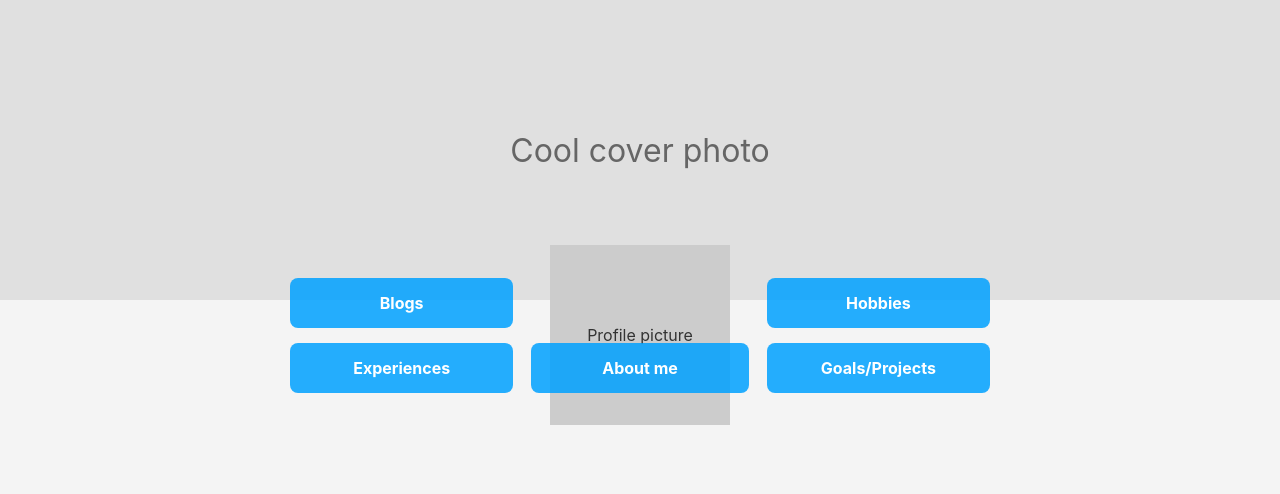
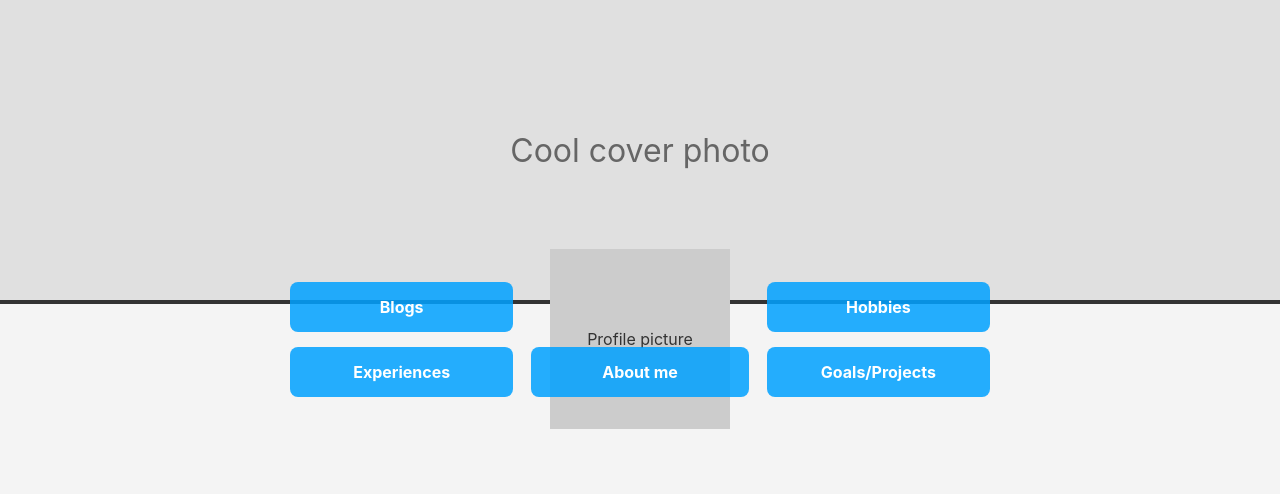
Before and after one commit to RudranshGoel/RudranshGoel.github.io, a plain HTML site: page index.html in a window 1280 px wide. Shown: the top 494 px of the page. Drawn offline with Linux system fonts and the light colour scheme.

Commit message:
start from here

```diff
--- a/style.css
+++ b/style.css
@@ -25,6 +25,7 @@ body {
     align-items: center;
     font-size: 2em;
     color: #666;
+    border-bottom: 4px solid #333;
 }
 
 .profile-area {
```
